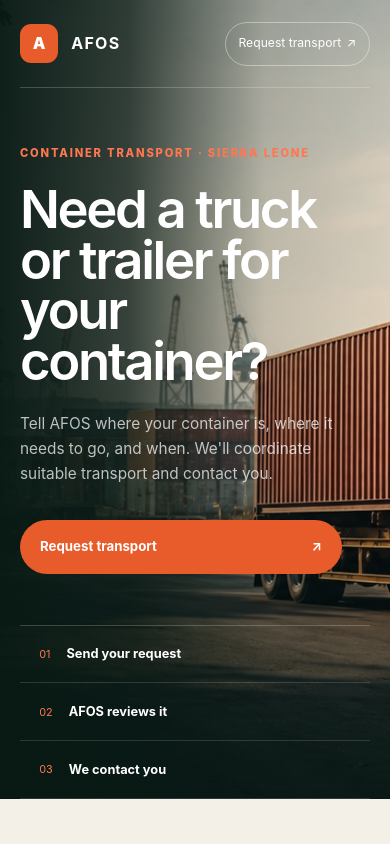
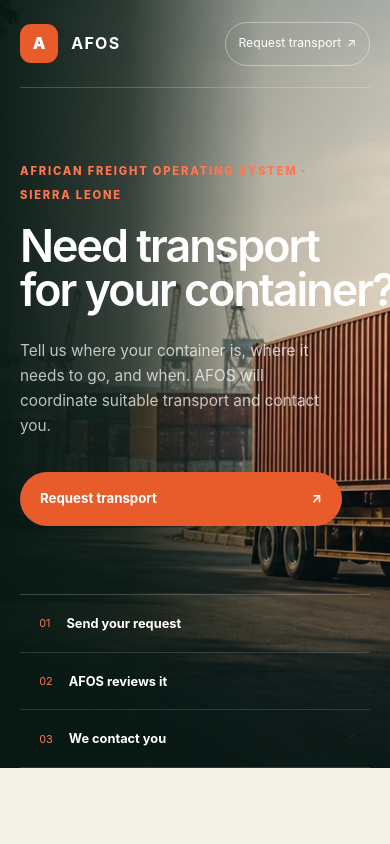
Before and after one commit to LichfieldAmara/afos-platform, a Next.js app: page / in a window 390 px wide. Shown: the top 844 px of the page. Built offline with nearby package versions, Linux system fonts and the light colour scheme.

Commit message:
refine public transport message

```diff
--- a/app/globals.css
+++ b/app/globals.css
@@ -401,6 +401,7 @@ footer {
 /* Approved public positioning: preserve the compact, bold headline character. */
 .marketing-hero-content { width: min(71rem, 92%); }
 .marketing-hero h1 { max-width: 71rem; font-family: Inter, ui-sans-serif, system-ui, -apple-system, BlinkMacSystemFont, "Segoe UI", sans-serif; font-size: clamp(3.15rem, 5.7vw, 6.35rem); font-weight: 590; line-height: .94; letter-spacing: -.058em; }
+.marketing-hero h1 > span { display: inline; }
 @media (max-width: 540px) { .marketing-hero { min-height: 52rem; }.marketing-hero h1 { font-size: clamp(3rem, 14.2vw, 4rem); }.marketing-hero h1 br { display: none; } }
 
 /* Public pilot: clear homepage enquiry path and resilient mobile typography. */
@@ -424,7 +425,8 @@ footer {
   .marketing-nav .brand-mark { width: 2.4rem; height: 2.4rem; }
   .nav-login { min-height: 2.75rem; padding: .6rem .8rem; display: inline-flex; align-items: center; gap: .35rem; white-space: nowrap; font-size: .76rem; }
   .marketing-hero-content { padding: 3.2rem 0; }
-  .marketing-hero h1 { max-width: 22rem; font-size: clamp(2.85rem,13.5vw,3.75rem); line-height: .96; letter-spacing: -.045em; overflow-wrap: normal; word-break: normal; }
+  .marketing-hero h1 { max-width: 22rem; font-size: clamp(2.35rem,11.5vw,3.25rem); line-height: .98; letter-spacing: -.045em; overflow-wrap: normal; word-break: normal; }
+  .marketing-hero h1 > span { display: block; width: max-content; max-width: 100%; white-space: nowrap; }
   .marketing-hero-content > p { max-width: 22rem; font-size: .96rem; line-height: 1.62; }
   .manifesto h2 { font-size: clamp(2.55rem,12vw,3.5rem); letter-spacing: -.045em; }
   .enquiry-section { margin: 0; padding: 4rem 1.25rem; border-radius: 0; }
--- a/app/page.tsx
+++ b/app/page.tsx
@@ -15,9 +15,9 @@ export default function Home() {
           <Link className="nav-login" href="/request">Request transport <span>↗</span></Link>
         </nav>
         <div className="marketing-hero-content">
-          <span className="marketing-kicker">Container transport · Sierra Leone</span>
-          <h1>Need a truck or trailer for your container?</h1>
-          <p>Tell AFOS where your container is, where it needs to go, and when. We&apos;ll coordinate suitable transport and contact you.</p>
+          <span className="marketing-kicker">African Freight Operating System · Sierra Leone</span>
+          <h1><span>Need transport</span> <span>for your container?</span></h1>
+          <p>Tell us where your container is, where it needs to go, and when. AFOS will coordinate suitable transport and contact you.</p>
           <div className="marketing-actions"><Link className="marketing-primary" href="/request">Request transport <span>↗</span></Link></div>
         </div>
         <div className="hero-proof"><div><span>01</span><strong>Send your request</strong></div><div><span>02</span><strong>AFOS reviews it</strong></div><div><span>03</span><strong>We contact you</strong></div></div>
--- a/app/request/page.tsx
+++ b/app/request/page.tsx
@@ -1,2 +1,2 @@
 import Link from"next/link";import{submitGuestRequest}from"@/app/actions/guest-requests";import{GuestRequestForm}from"@/components/requests/guest-request-form";
-export const metadata={title:"Request transport | AFOS"};export default function RequestPage(){return <main className="public-request-page"><nav className="simple-public-nav"><Link className="brand" href="/"><span className="brand-mark">A</span><span><strong>AFOS</strong><small>African Freight Operating System</small></span></Link></nav><header><span>NO ACCOUNT REQUIRED</span><h1>Request transport.</h1><p>Tell us what you need, where it should go and when you need it. AFOS will contact you after reviewing your request.</p></header><GuestRequestForm action={submitGuestRequest}/></main>}
+export const metadata={title:"Request transport | AFOS"};export default function RequestPage(){return <main className="public-request-page"><nav className="simple-public-nav"><Link className="brand" href="/"><span className="brand-mark">A</span><span><strong>AFOS</strong><small>African Freight Operating System</small></span></Link></nav><header><span>NO ACCOUNT REQUIRED</span><h1>Request transport.</h1><p>AFOS means African Freight Operating System. Tell us what you need, where it should go and when you need it. We will contact you after reviewing your request.</p></header><GuestRequestForm action={submitGuestRequest}/></main>}
```
Also changed, not shown: 3 other files (tests, documents, lock files or other folders).
